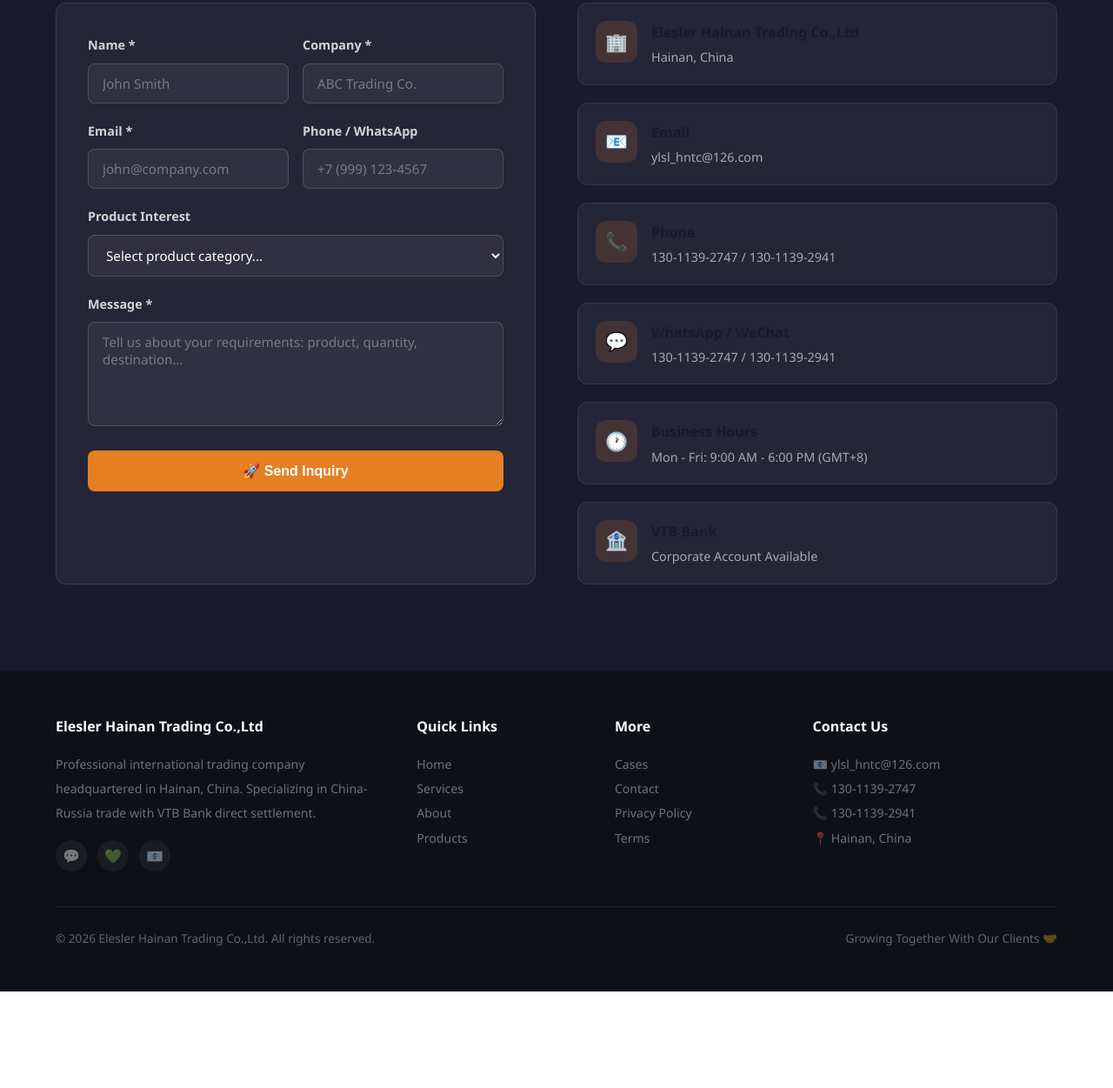
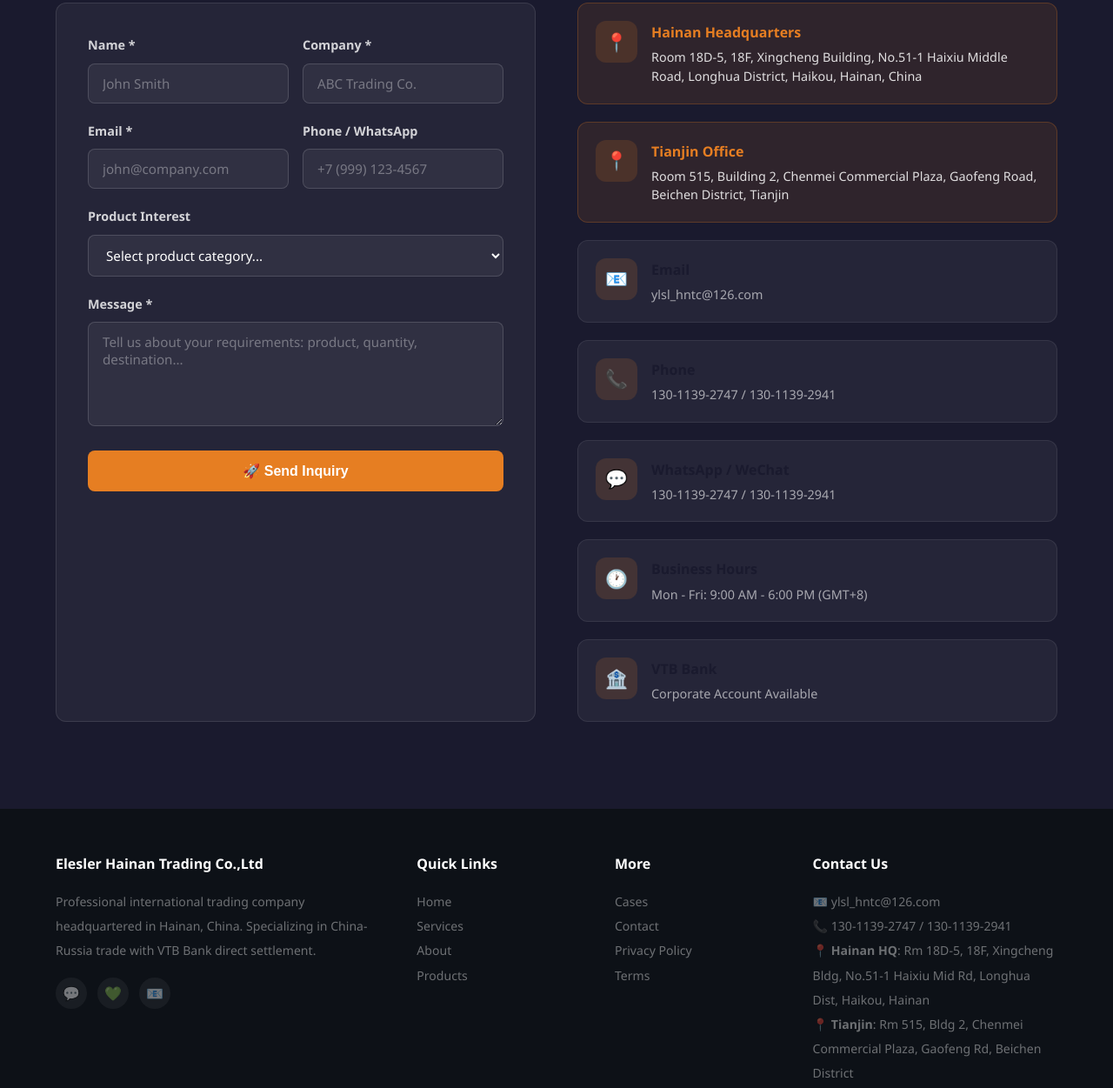
Before and after one commit to eleslerhntc/eleslerhntc.github.io, a plain HTML site: page index.html in a window 1280 px wide. Shown: the part 8182-9433 px from the top of the page at 87% size. Before the commit the page ends 9322 px from the top, so only its background shows below. Drawn offline with Linux system fonts and the light colour scheme.

Commit message:
Add files via upload

```diff
--- a/index.html
+++ b/index.html
@@ -126,6 +126,7 @@
         .info-card{display:flex;gap:16px;padding:20px;background:rgba(255,255,255,.05);border:1px solid rgba(255,255,255,.08);border-radius:var(--radius);transition:var(--transition)}.info-card:hover{background:rgba(255,255,255,.08);transform:translateX(4px)}
         .info-icon{width:48px;height:48px;background:rgba(230,126,34,.15);border-radius:12px;display:flex;align-items:center;justify-content:center;font-size:1.3rem;flex-shrink:0}
         .info-text h4{font-size:1rem;font-weight:700;margin-bottom:4px}.info-text p{font-size:.9rem;color:rgba(255,255,255,.6);line-height:1.5}
+        .info-highlight{background:rgba(230,126,34,.1)!important;border-color:rgba(230,126,34,.25)!important}.info-highlight h4{color:var(--accent)!important}.info-highlight p{color:rgba(255,255,255,.85)!important}
 
         .footer{background:#0d1117;padding:50px 0}
         .footer-grid{display:grid;grid-template-columns:2fr 1fr 1fr 1.5fr;gap:40px;margin-bottom:40px}
@@ -334,7 +335,8 @@
                     <button class="btn-submit" data-i18n="f_submit">🚀 Send Inquiry</button>
                 </div>
                 <div class="contact-info fade-in">
-                    <div class="info-card"><div class="info-icon">🏢</div><div class="info-text"><h4>Elesler Hainan Trading Co.,Ltd</h4><p>Hainan, China</p></div></div>
+                    <div class="info-card info-highlight"><div class="info-icon">📍</div><div class="info-text"><h4 data-i18n="info_hn_title">Hainan Headquarters</h4><p data-i18n="info_hn_addr">Room 18D-5, 18F, Xingcheng Building, No.51-1 Haixiu Middle Road, Longhua District, Haikou, Hainan, China</p></div></div>
+                    <div class="info-card info-highlight"><div class="info-icon">📍</div><div class="info-text"><h4 data-i18n="info_tj_title">Tianjin Office</h4><p data-i18n="info_tj_addr">Room 515, Building 2, Chenmei Commercial Plaza, Gaofeng Road, Beichen District, Tianjin</p></div></div>
                     <div class="info-card"><div class="info-icon">📧</div><div class="info-text"><h4>Email</h4><p>ylsl_hntc@126.com</p></div></div>
                     <div class="info-card"><div class="info-icon">📞</div><div class="info-text"><h4 data-i18n="info_phone_title">Phone</h4><p>130-1139-2747 / 130-1139-2941</p></div></div>
                     <div class="info-card"><div class="info-icon">💬</div><div class="info-text"><h4>WhatsApp / WeChat</h4><p>130-1139-2747 / 130-1139-2941</p></div></div>
@@ -352,7 +354,7 @@
                 <div class="footer-col"><h4>Elesler Hainan Trading Co.,Ltd</h4><p data-i18n="footer_about">Professional international trading company headquartered in Hainan, China. Specializing in China-Russia trade with VTB Bank direct settlement.</p><div class="footer-social"><a href="#" title="WhatsApp">💬</a><a href="#" title="WeChat">💚</a><a href="#" title="Email">📧</a></div></div>
                 <div class="footer-col"><h4 data-i18n="footer_quick">Quick Links</h4><a href="#home" data-i18n="nav_home">Home</a><a href="#services" data-i18n="nav_services">Services</a><a href="#about" data-i18n="nav_about">About</a><a href="#products" data-i18n="nav_products">Products</a></div>
                 <div class="footer-col"><h4 data-i18n="footer_more">More</h4><a href="#cases" data-i18n="nav_cases">Cases</a><a href="#contact" data-i18n="nav_contact">Contact</a><a href="#" data-i18n="footer_privacy">Privacy Policy</a><a href="#" data-i18n="footer_terms">Terms</a></div>
-                <div class="footer-col"><h4 data-i18n="footer_contact_us">Contact Us</h4><p>📧 ylsl_hntc@126.com</p><p>📞 130-1139-2747</p><p>📞 130-1139-2941</p><p>📍 Hainan, China</p></div>
+                <div class="footer-col"><h4 data-i18n="footer_contact_us">Contact Us</h4><p>📧 ylsl_hntc@126.com</p><p>📞 130-1139-2747 / 130-1139-2941</p><p>📍 <strong>Hainan HQ</strong>: Rm 18D-5, 18F, Xingcheng Bldg, No.51-1 Haixiu Mid Rd, Longhua Dist, Haikou, Hainan</p><p>📍 <strong>Tianjin</strong>: Rm 515, Bldg 2, Chenmei Commercial Plaza, Gaofeng Rd, Beichen District</p></div>
             </div>
             <div class="footer-bottom"><p>© 2026 Elesler Hainan Trading Co.,Ltd. All rights reserved.</p><p>Growing Together With Our Clients 🤝</p></div>
         </div>
@@ -423,7 +425,7 @@
             f_opt1:"Industrial & Machinery",f_opt2:"Construction Materials",f_opt3:"Electronics",
             f_opt4:"Chemical Products",f_opt5:"Home & Furniture",f_opt6:"Packaging Materials",f_opt7:"Other",
             f_message:"Message *",f_submit:"🚀 Send Inquiry",
-            info_phone_title:"Phone",info_hours_title:"Business Hours",info_hours:"Mon - Fri: 9:00 AM - 6:00 PM (GMT+8)",info_vtb:"Corporate Account Available",
+            info_phone_title:"Phone",info_hours_title:"Business Hours",info_hours:"Mon - Fri: 9:00 AM - 6:00 PM (GMT+8)",info_vtb:"Corporate Account Available",info_hn_title:"Hainan Headquarters",info_hn_addr:"Room 18D-5, 18F, Xingcheng Building, No.51-1 Haixiu Middle Road, Longhua District, Haikou, Hainan, China",info_tj_title:"Tianjin Office",info_tj_addr:"Room 515, Building 2, Chenmei Commercial Plaza, Gaofeng Road, Beichen District, Tianjin",
             footer_about:"Professional international trading company headquartered in Hainan, China. Specializing in China-Russia trade with VTB Bank direct settlement.",
             footer_quick:"Quick Links",footer_more:"More",footer_contact_us:"Contact Us",footer_privacy:"Privacy Policy",footer_terms:"Terms of Service"
         },zh:{
@@ -488,7 +490,7 @@
             f_opt1:"工业与机械",f_opt2:"建筑材料",f_opt3:"电子产品",
             f_opt4:"化工产品",f_opt5:"家居与家具",f_opt6:"包装材料",f_opt7:"其他",
             f_message:"留言 *",f_submit:"🚀 发送询盘",
-            info_phone_title:"电话",info_hours_title:"工作时间",info_hours:"周一至周五: 9:00-18:00 (北京时间)",info_vtb:"企业账户可用",
+            info_phone_title:"电话",info_hours_title:"工作时间",info_hours:"周一至周五: 9:00-18:00 (北京时间)",info_vtb:"企业账户可用",info_hn_title:"海南总部",info_hn_addr:"海南省海口市龙华区大同街道海秀中路51-1号星城大厦第18层18D号-5房",info_tj_title:"天津办事处",info_tj_addr:"天津市北辰区高峰路辰美商业广场2号楼515室",
             footer_about:"总部位于中国海南的专业国际贸易公司，专注中俄贸易，VTB银行直接结算。",
             footer_quick:"快速导航",footer_more:"更多",footer_contact_us:"联系我们",footer_privacy:"隐私政策",footer_terms:"服务条款"
         }};
```
